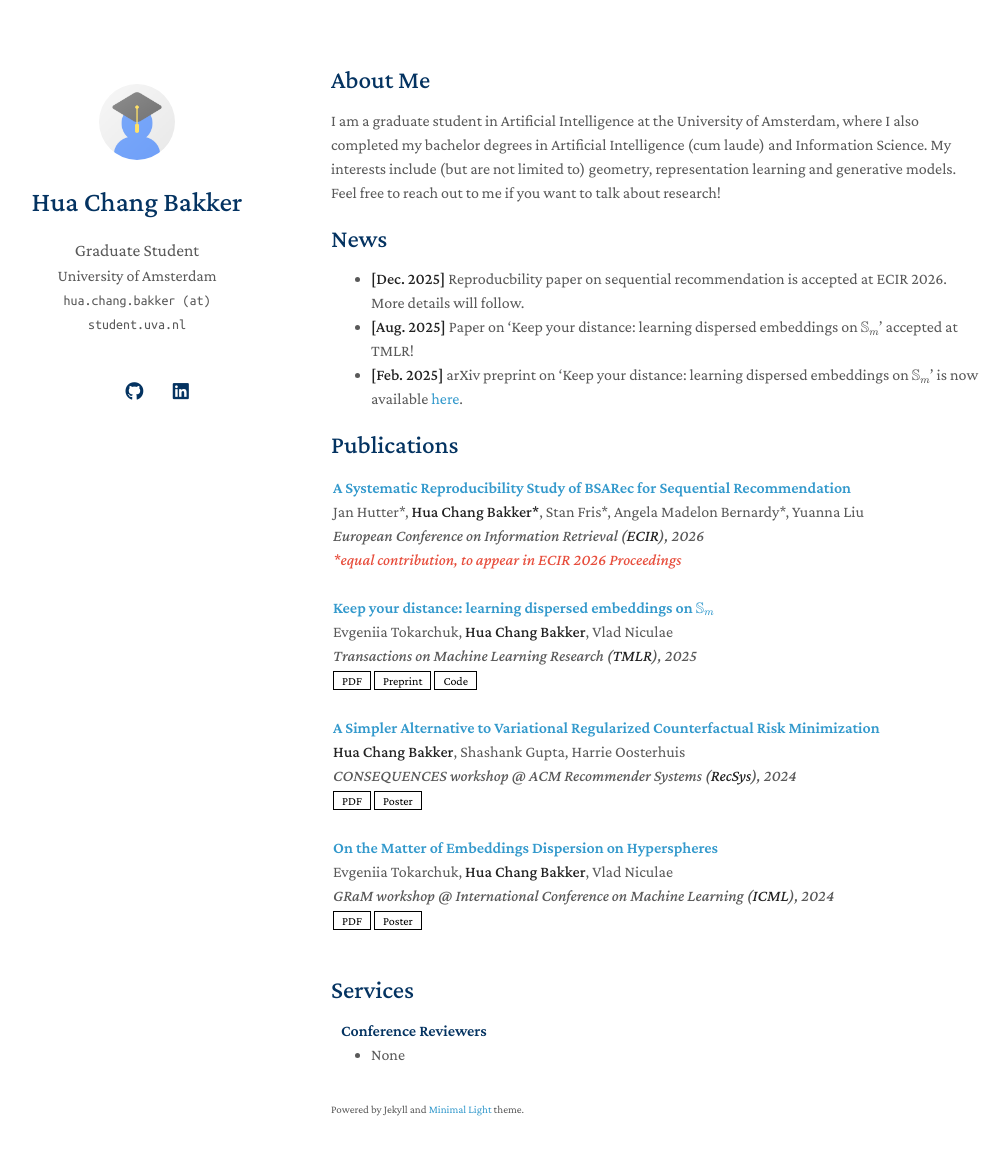
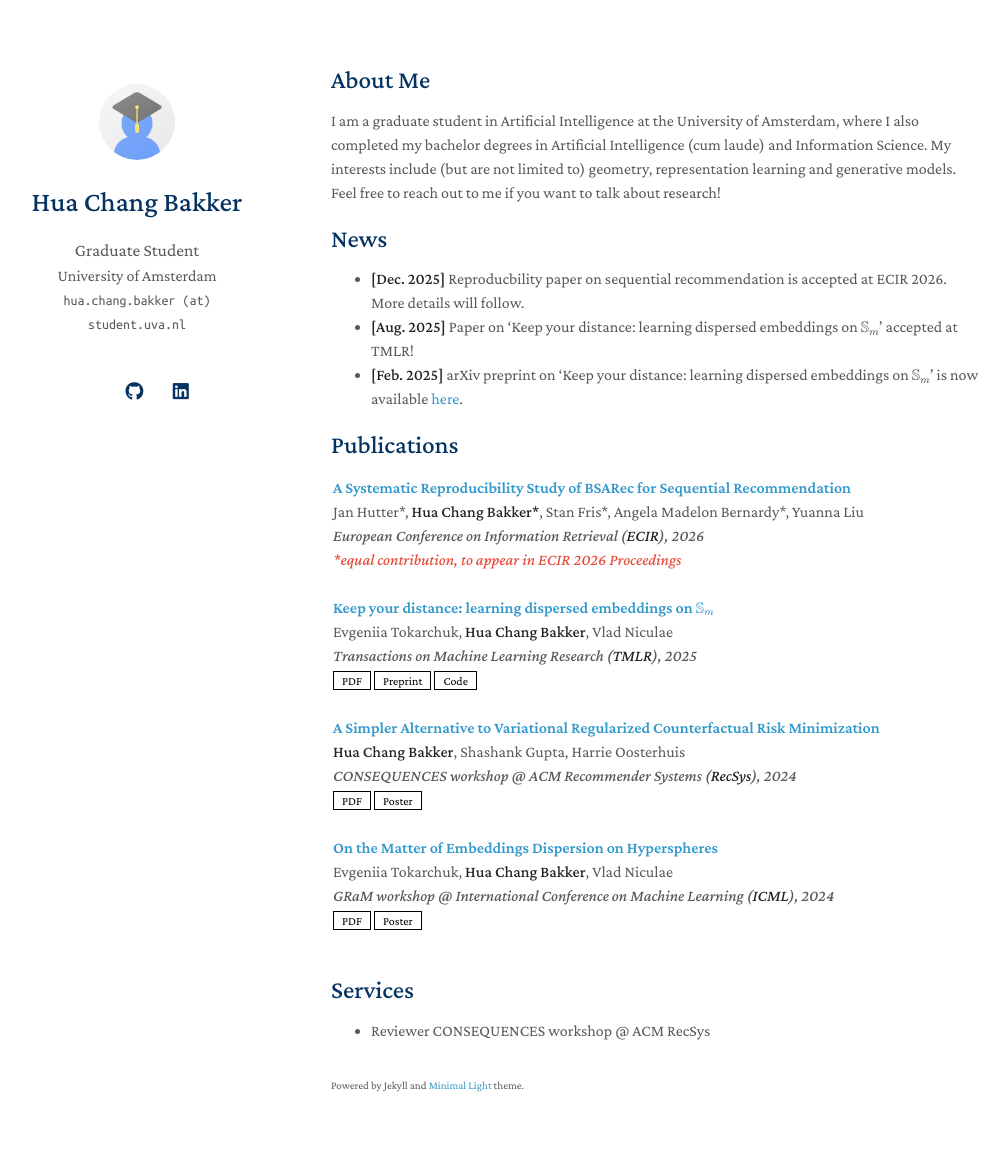
Before and after one commit to huachangb/huachangb.github.io, a Jekyll site: the page built from index.md, in a window 1280 px wide and 1190 px high. Shown: the top 1155 px of the window, without its empty margins (139-1147 px from the left). Built offline with Jekyll 4.4.1, drawn with Linux system fonts in a browser that asks for light colours; a style sheet for code colours, icons or effects is not loaded.

Commit message:
Remove Conference Reviewers section from services.md

```diff
--- a/_includes/services.md
+++ b/_includes/services.md
@@ -1,7 +1,5 @@
 ## Services
 
-<h4 style="margin:0 10px 0;">Conference Reviewers</h4>
-
 <ul style="margin:0 0 5px;">
-  <li><a href=""><autocolor>None</autocolor></a></li>
+  <li><a href=""><autocolor>Reviewer CONSEQUENCES workshop @ ACM RecSys </autocolor></a></li>
 </ul>
```
